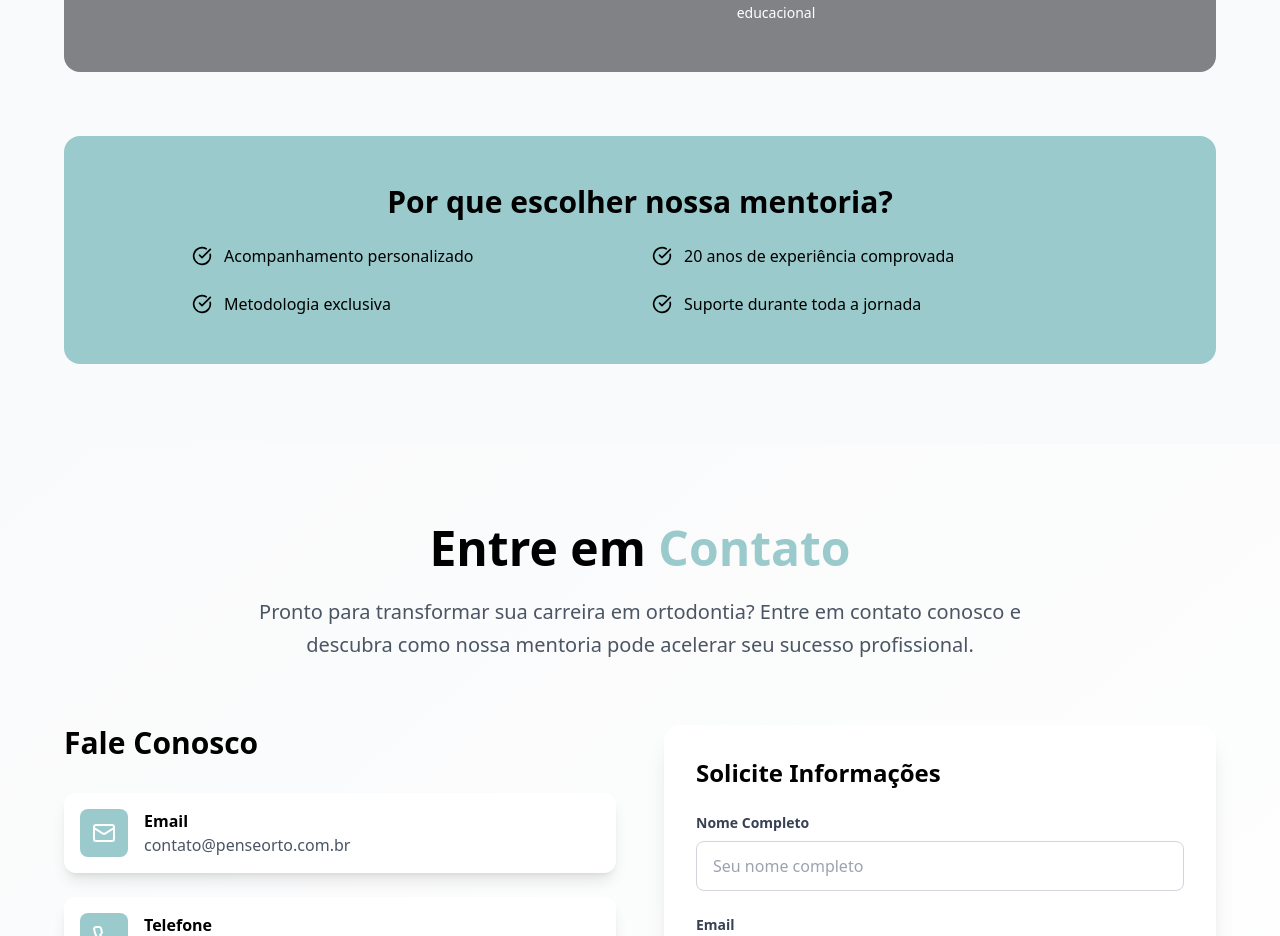
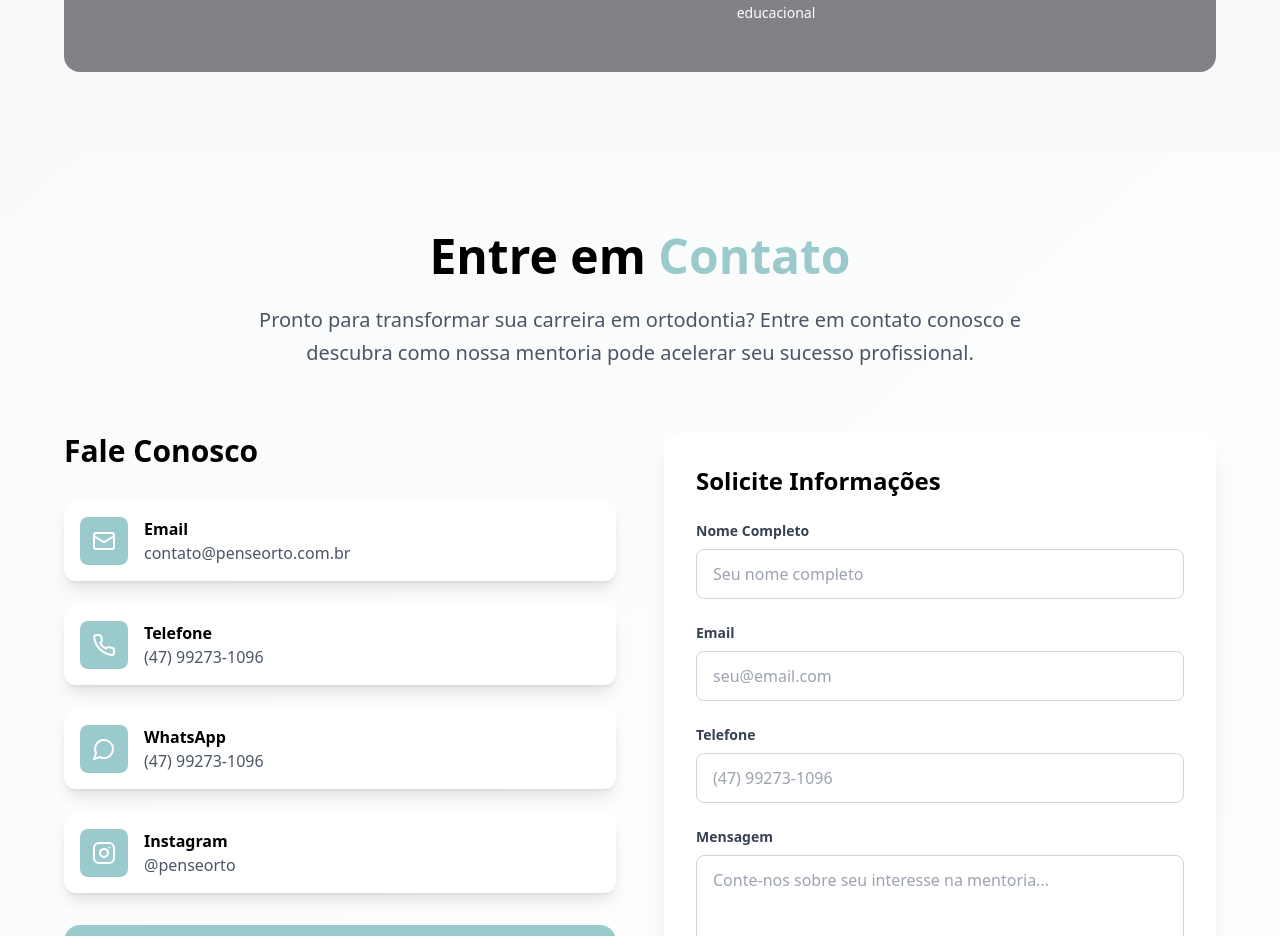
Before and after one commit to rudlenz/orto-mentoria-digital-fly, a React (Vite) app: page / in a window 1280 px wide. Shown: the part 7020-7956 px from the top of the page. Built offline with nearby package versions, Linux system fonts and the light colour scheme.

Commit message:
removing card from experience section

```diff
--- a/src/components/Experience.tsx
+++ b/src/components/Experience.tsx
@@ -178,23 +178,6 @@ const Experience = () => {
               ))}
             </div>
           </div>
-
-          {/* Quote Section */}
-          <div className="mt-16 text-center">
-            <div className="bg-penseorto-green rounded-2xl p-8 md:p-12">
-              <h3 className="text-2xl md:text-3xl font-bold text-black mb-6">
-                Por que escolher nossa mentoria?
-              </h3>
-              <div className="grid grid-cols-1 md:grid-cols-2 gap-6 max-w-4xl mx-auto">
-                {benefits.map((benefit, index) => (
-                  <div key={index} className="flex items-center gap-3 text-left">
-                    <CheckCircle className="text-black flex-shrink-0" size={20} />
-                    <span className="text-black">{benefit}</span>
-                  </div>
-                ))}
-              </div>
-            </div>
-          </div>
         </div>
       </div>
     </section>
```
